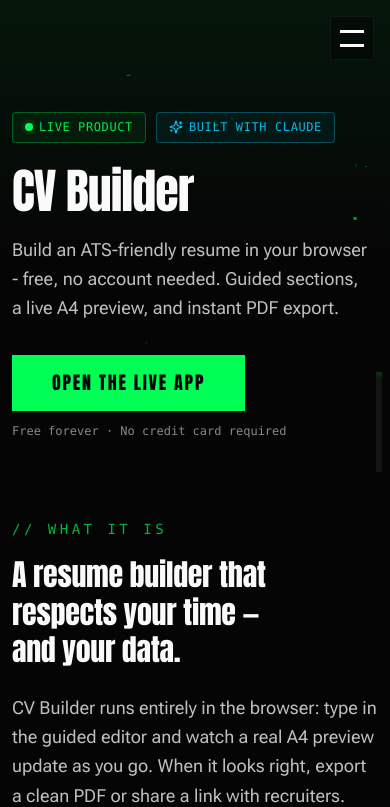
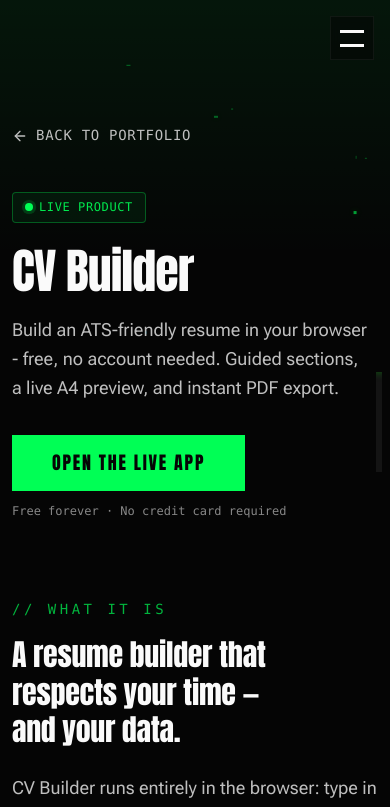
Before and after one commit to tariqahmaad/tariqahmad.dev, a Next.js app: page /product in a window 390 px wide. Shown: the top 807 px of the page. Built offline with nearby package versions, Linux system fonts and the light colour scheme.

Commit message:
Remove all Claude mentions from site content

```diff
--- a/app/layout.tsx
+++ b/app/layout.tsx
@@ -46,7 +46,7 @@
         template: '%s | Tariq Ahmad',
     },
     description:
-        'Free browser-based resume builder: 3 ATS-friendly templates, live A4 preview, instant PDF export, share links with analytics. AI writing features built with Claude.',
+        'Free browser-based resume builder: 3 ATS-friendly templates, live A4 preview, instant PDF export, share links with analytics.',
     keywords: [
         'Tariq Ahmad',
         'Software Developer',
@@ -73,7 +73,7 @@
         siteName: 'CV Builder by Tariq Ahmad',
         title: 'CV Builder by Tariq Ahmad - Free ATS Resume Builder with AI',
         description:
-            'Free browser-based resume builder: 3 ATS-friendly templates, live A4 preview, instant PDF export, share links with analytics. AI writing features built with Claude.',
+            'Free browser-based resume builder: 3 ATS-friendly templates, live A4 preview, instant PDF export, share links with analytics.',
         images: [
             {
                 url: '/og-image.png',
@@ -87,7 +87,7 @@
         card: 'summary_large_image',
         title: 'CV Builder by Tariq Ahmad - Free ATS Resume Builder with AI',
         description:
-            'Free browser-based resume builder: 3 ATS-friendly templates, live A4 preview, instant PDF export, share links with analytics. AI writing features built with Claude.',
+            'Free browser-based resume builder: 3 ATS-friendly templates, live A4 preview, instant PDF export, share links with analytics.',
         images: ['/og-image.png'],
     },
     robots: {
--- a/app/product/page.tsx
+++ b/app/product/page.tsx
@@ -9,7 +9,6 @@
     Pencil,
     Save,
     Share2,
-    Sparkles,
     User,
 } from 'lucide-react';
 import TransitionLink from '@/components/shared/TransitionLink';
@@ -17,7 +16,7 @@
 export const metadata: Metadata = {
     title: 'CV Builder - Free ATS Resume Builder',
     description:
-        'CV Builder: a free browser-based resume builder with 3 ATS-friendly templates, live A4 preview, instant PDF export, and share links with analytics. AI writing features built with Claude.',
+        'CV Builder: a free browser-based resume builder with 3 ATS-friendly templates, live A4 preview, instant PDF export, and share links with analytics.',
     alternates: {
         canonical: 'https://tariqahmad.dev/product',
     },
@@ -27,7 +26,7 @@
         siteName: 'Tariq Ahmad Portfolio',
         title: 'CV Builder by Tariq Ahmad - Free ATS Resume Builder with AI',
         description:
-            'Free browser-based resume builder: 3 ATS-friendly templates, live A4 preview, instant PDF export, share links with analytics. AI writing features built with Claude.',
+            'Free browser-based resume builder: 3 ATS-friendly templates, live A4 preview, instant PDF export, share links with analytics.',
         images: [
             {
                 url: '/og-image.png',
@@ -41,7 +40,7 @@
         card: 'summary_large_image',
         title: 'CV Builder by Tariq Ahmad - Free ATS Resume Builder with AI',
         description:
-            'Free browser-based resume builder: 3 ATS-friendly templates, live A4 preview, instant PDF export, share links with analytics. AI writing features built with Claude.',
+            'Free browser-based resume builder: 3 ATS-friendly templates, live A4 preview, instant PDF export, share links with analytics.',
         images: ['/og-image.png'],
     },
 };
@@ -108,6 +107,17 @@
                     className="pointer-events-none absolute inset-x-0 top-0 h-64 bg-gradient-to-b from-primary/[0.07] to-transparent"
                 />
                 <div className="container relative">
+                    <TransitionLink
+                        href="/"
+                        className="group mb-8 inline-flex h-12 items-center gap-2 font-mono text-ui-base uppercase tracking-wider text-muted-foreground transition-colors hover:text-primary outline-none"
+                    >
+                        <ArrowLeft
+                            className="h-4 w-4 transition-transform duration-300 group-hover:-translate-x-1"
+                            aria-hidden="true"
+                        />
+                        Back to portfolio
+                    </TransitionLink>
+
                     <div className="flex flex-wrap items-center gap-2.5 mb-6">
                         <span className="inline-flex items-center gap-1.5 px-3 py-1.5 border border-primary/30 bg-primary/[0.06] rounded-sm">
                             <span className="relative flex h-2 w-2">
@@ -116,15 +126,6 @@
                             </span>
                             <span className="font-mono text-ui-sm uppercase tracking-wider text-primary/90">
                                 Live product
-                            </span>
-                        </span>
-                        <span className="inline-flex items-center gap-1.5 px-3 py-1.5 border border-secondary/30 bg-secondary/[0.06] rounded-sm">
-                            <Sparkles
-                                className="w-3.5 h-3.5 text-secondary"
-                                aria-hidden="true"
-                            />
-                            <span className="font-mono text-ui-sm uppercase tracking-wider text-secondary/90">
-                                Built with Claude
                             </span>
                         </span>
                     </div>
@@ -268,34 +269,6 @@
                 </div>
             </section>
 
-            {/* Built with Claude */}
-            <section className="py-10 xs:py-14">
-                <div className="container">
-                    <div className="relative border border-secondary/25 bg-card overflow-hidden rounded-tl-[10px] rounded-br-[10px] p-6 xs:p-8 md:p-10">
-                        <div
-                            aria-hidden="true"
-                            className="pointer-events-none absolute inset-x-0 top-0 h-32 bg-gradient-to-b from-secondary/[0.07] to-transparent"
-                        />
-                        <div className="relative">
-                            <p className="inline-flex items-center gap-1.5 px-3 py-1.5 border border-secondary/30 bg-secondary/[0.06] rounded-sm font-mono text-ui-sm uppercase tracking-wider text-secondary/90">
-                                <Sparkles
-                                    className="w-3.5 h-3.5"
-                                    aria-hidden="true"
-                                />
-                                Built with Claude
-                            </p>
-                            <h2 className="mt-4 font-anton text-heading-sm sm:text-heading-md leading-tight">
-                                AI writing, the Claude way
-                            </h2>
-                            <p className="mt-3 max-w-[60ch] text-body-lg leading-relaxed text-muted-foreground">
-                                Claude-powered writing features in active
-                                development.
-                            </p>
-                        </div>
-                    </div>
-                </div>
-            </section>
-
             {/* Tech stack */}
             <section className="py-10 xs:py-14">
                 <div className="container">
--- a/components/home/ProductSpotlight.tsx
+++ b/components/home/ProductSpotlight.tsx
@@ -1,7 +1,7 @@
 'use client';
 
 import Image from 'next/image';
-import { ArrowUpRight, ExternalLink, Sparkles } from 'lucide-react';
+import { ArrowUpRight, ExternalLink } from 'lucide-react';
 import SectionTitle from '@/components/shared/SectionTitle';
 import TransitionLink from '@/components/shared/TransitionLink';
 import { useScrollExitAnimation } from '@/hooks/useScrollExitAnimation';
@@ -93,15 +93,6 @@
                                     Live product
                                 </span>
                             </span>
-                            <span className="inline-flex items-center gap-1.5 px-3 py-1.5 border border-secondary/30 bg-secondary/[0.06] rounded-sm">
-                                <Sparkles
-                                    className="w-3.5 h-3.5 text-secondary"
-                                    aria-hidden="true"
-                                />
-                                <span className="font-mono text-ui-sm uppercase tracking-wider text-secondary/90">
-                                    Built with Claude
-                                </span>
-                            </span>
                         </div>
 
                         <h3 className="font-anton text-heading-md sm:text-heading-lg leading-tight">
```
